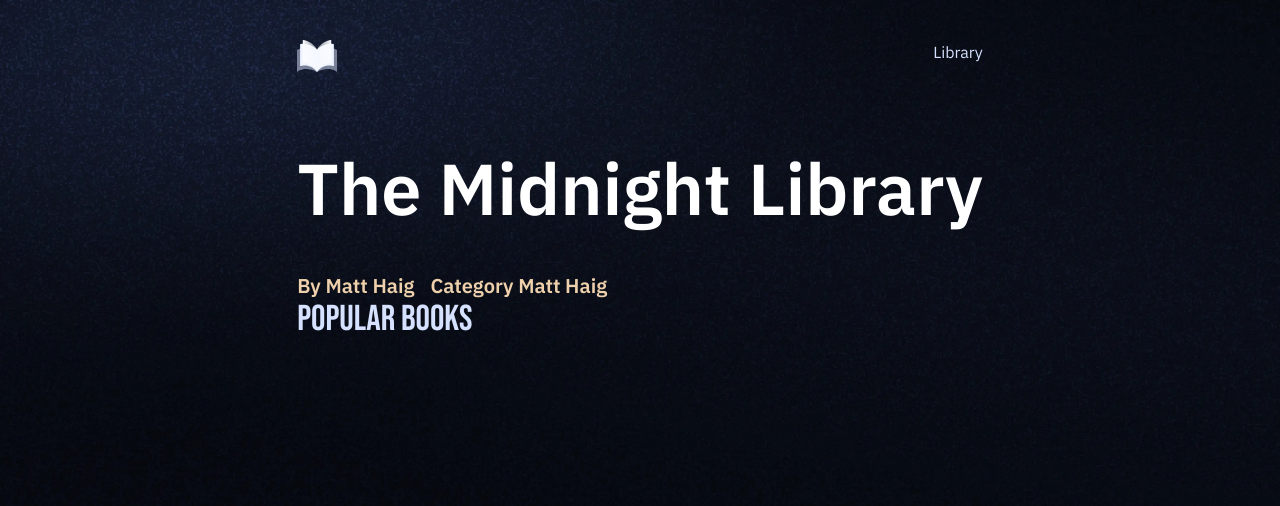
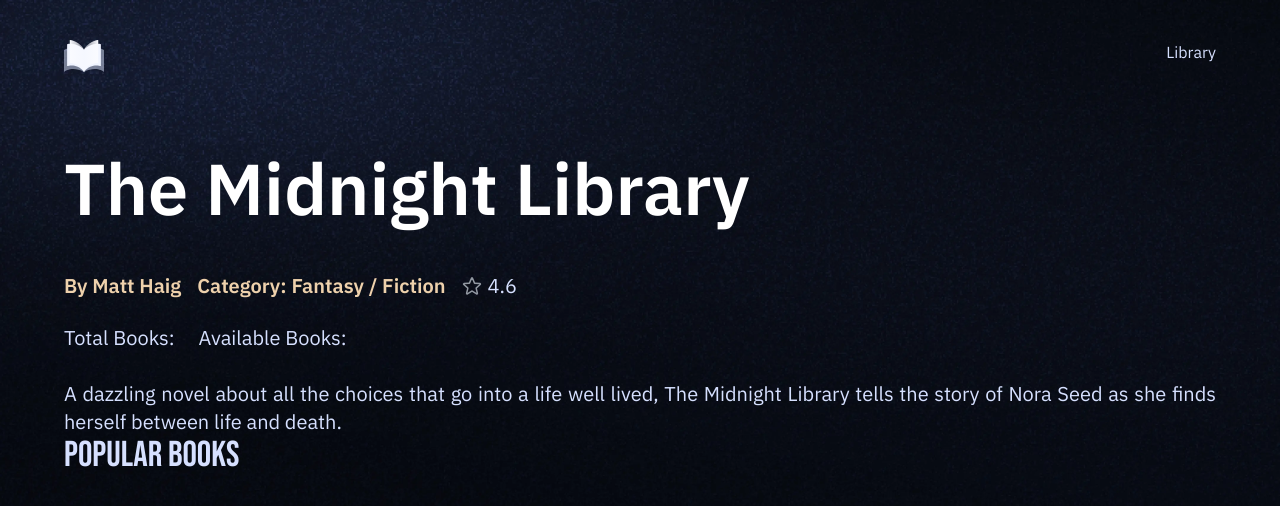
Before and after one commit to ecetinerdem/library, a Next.js app: page / in a window 1280 px wide. Shown: the top 506 px of the page. Built offline with nearby package versions, Linux system fonts and the light colour scheme.

Commit message:
Update BookOverview.tsx

```diff
--- a/components/BookOverview.tsx
+++ b/components/BookOverview.tsx
@@ -1,3 +1,4 @@
+import Image from "next/image";
 import React from "react";
 
 const BookOverview = ({
@@ -20,9 +21,22 @@
             By <span>{author}</span>
           </p>
           <p className="font-semibold text-light-200">
-            Category <span>{author}</span>
+            Category: <span>{genre}</span>
+          </p>
+          <div className="flex flex-grow gap-1">
+            <Image src="/icons/star.svg" alt="star" width={22} height={22} />
+            <p>{rating}</p>
+          </div>
+        </div>
+        <div className="book-copies">
+          <p>
+            Total Books: <span>{total_copies}</span>
+          </p>
+          <p>
+            Available Books: <span>{available_copies}</span>
           </p>
         </div>
+        <p className="book-description">{description}</p>
       </div>
     </section>
   );
```
